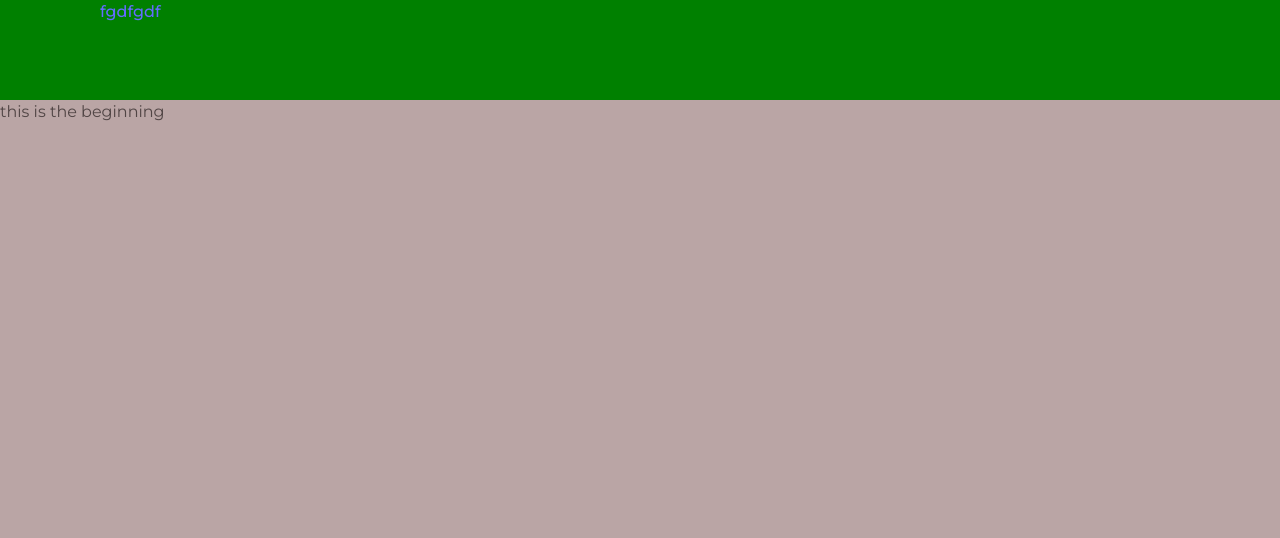
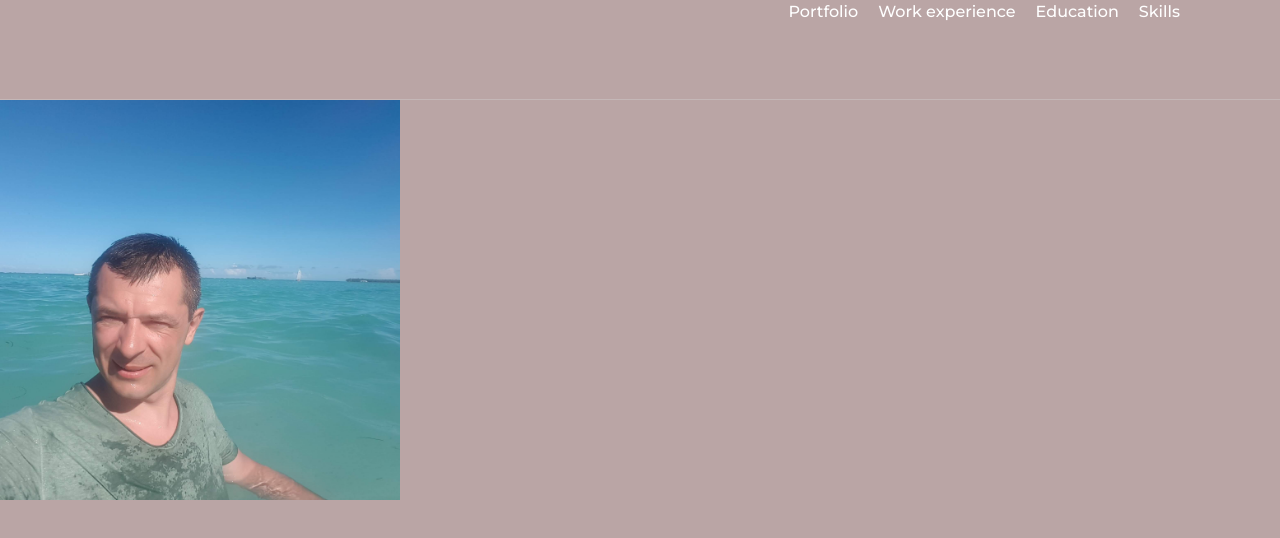
Before and after one commit to SerhiiMonzhelesov/training, a React (Vite) app: page / in a window 1280 px wide. Shown: the top 538 px of the page. Built offline with nearby package versions, Linux system fonts and the light colour scheme.

Commit message:
add image

```diff
--- a/src/components/Header/Header.jsx
+++ b/src/components/Header/Header.jsx
@@ -1,17 +1,26 @@
 import { NavLink, Link } from "react-router-dom";
 import { StyledHeader } from "./Header.styled";
-import Container from "../../shared/Container/Container";
+import { HeaderContainer } from "./Header.styled";
 
 function Header() {
   return (
     <StyledHeader>
-      <Container>
+      <HeaderContainer>
         <nav>
           <Link to={"https://www.google.com"} target="blank">
-            fgdfgdf
+            Portfolio
+          </Link>
+          <Link to={"https://www.google.com"} target="blank">
+            Work experience
+          </Link>
+          <Link to={"https://www.google.com"} target="blank">
+            Education
+          </Link>
+          <Link to={"https://www.google.com"} target="blank">
+            Skills
           </Link>
         </nav>
-      </Container>
+      </HeaderContainer>
     </StyledHeader>
   );
 }
--- a/src/components/Header/Header.styled.jsx
+++ b/src/components/Header/Header.styled.jsx
@@ -1,7 +1,26 @@
 import styled from "styled-components";
+import Container from "../../shared/Container/Container";
 
 export const StyledHeader = styled.header`
   width: 100%;
   height: 100px;
-  background-color: green;
+  border-bottom: 1px solid #c4b7b7;
 `;
+
+export const HeaderContainer = styled(Container)`
+  display: flex;
+  flex-direction: row-reverse;
+
+  nav {
+    display: flex;
+    column-gap: 20px;
+  }
+
+  a {
+    color: white;
+  }
+
+  a:hover {
+    color: red;
+  }
+`;
--- a/src/pages/Homepage.jsx
+++ b/src/pages/Homepage.jsx
@@ -1,14 +1,68 @@
 import Header from "../components/Header/Header";
+import Container from "../shared/Container/Container";
+import styled, { keyframes } from "styled-components";
+import foto from "../assets/foto/serhii.jpg";
 
 function Homepage() {
   return (
     <>
       <Header />
       <main>
-        <div className="test">this is the beginning</div>
+        <MainContainer>
+          <div className="img-thumbs">
+            <img src={foto} alt="i am" className="img" />
+          </div>
+          <div className="test">this is the beginning</div>
+        </MainContainer>
       </main>
     </>
   );
 }
 
 export default Homepage;
+
+const move = keyframes`
+  0% {
+    width: 200px;
+    height: 200px;
+    top: 200px;
+    left: 200px;
+    opacity: 0.2;
+  }
+
+  50% {
+    width: 300px;
+    height: 300px;
+    top: 100px;
+    left: 100px;
+    opacity: 0.5;
+  }
+
+  100% {
+    width: 400px;
+    height: 400px;
+    top: 0;
+    left: 0;
+    opacity: 1;
+  }
+`;
+
+const MainContainer = styled(Container)`
+  color: #402c2c;
+  position: relative;
+
+  .img-thumbs {
+    position: absolute;
+    top: 200px;
+    left: 200px;
+    width: 200px;
+    opacity: 0.2;
+    animation: ${move} 1.5s linear forwards;
+    img {
+      width: 100%;
+      height: 100%;
+      object-fit: cover;
+      //filter: blur(1px);
+    }
+  }
+`;
```
Also changed, not shown: src/assets/foto/serhii.jpg (added).
